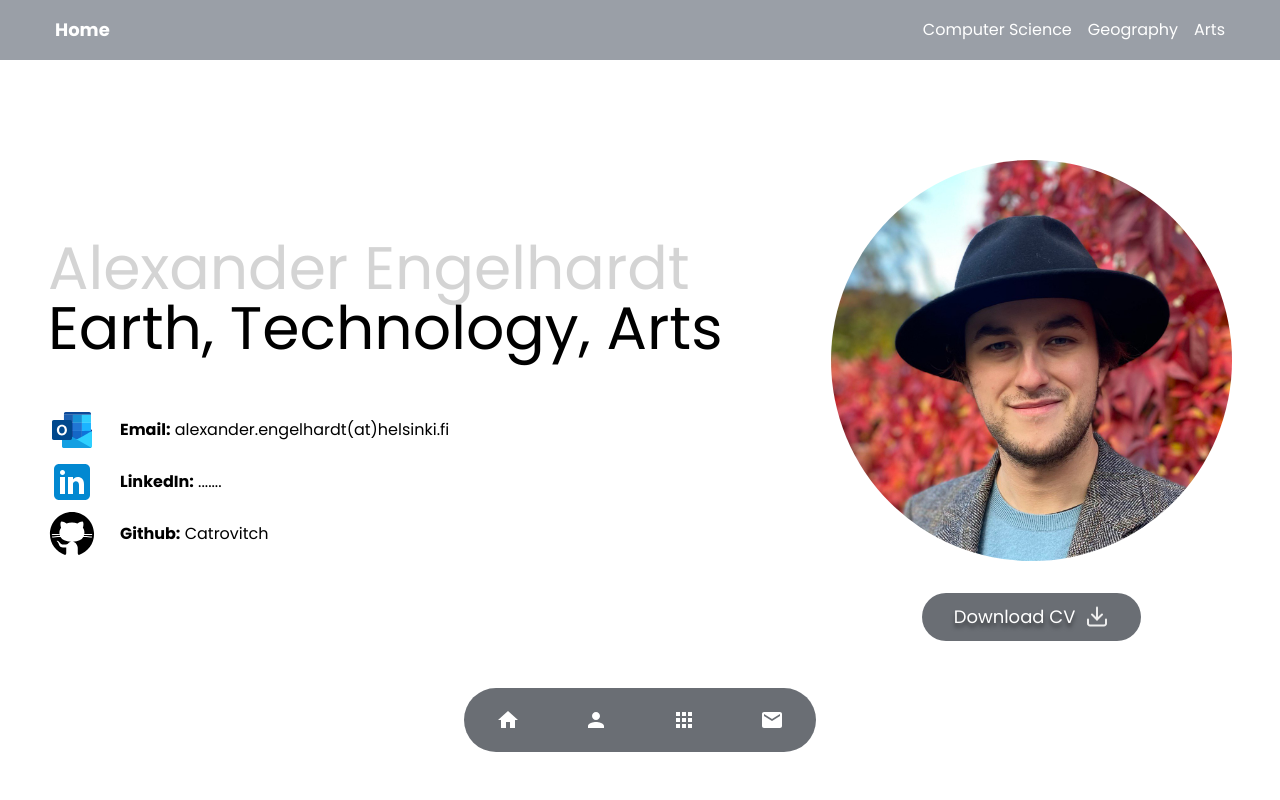
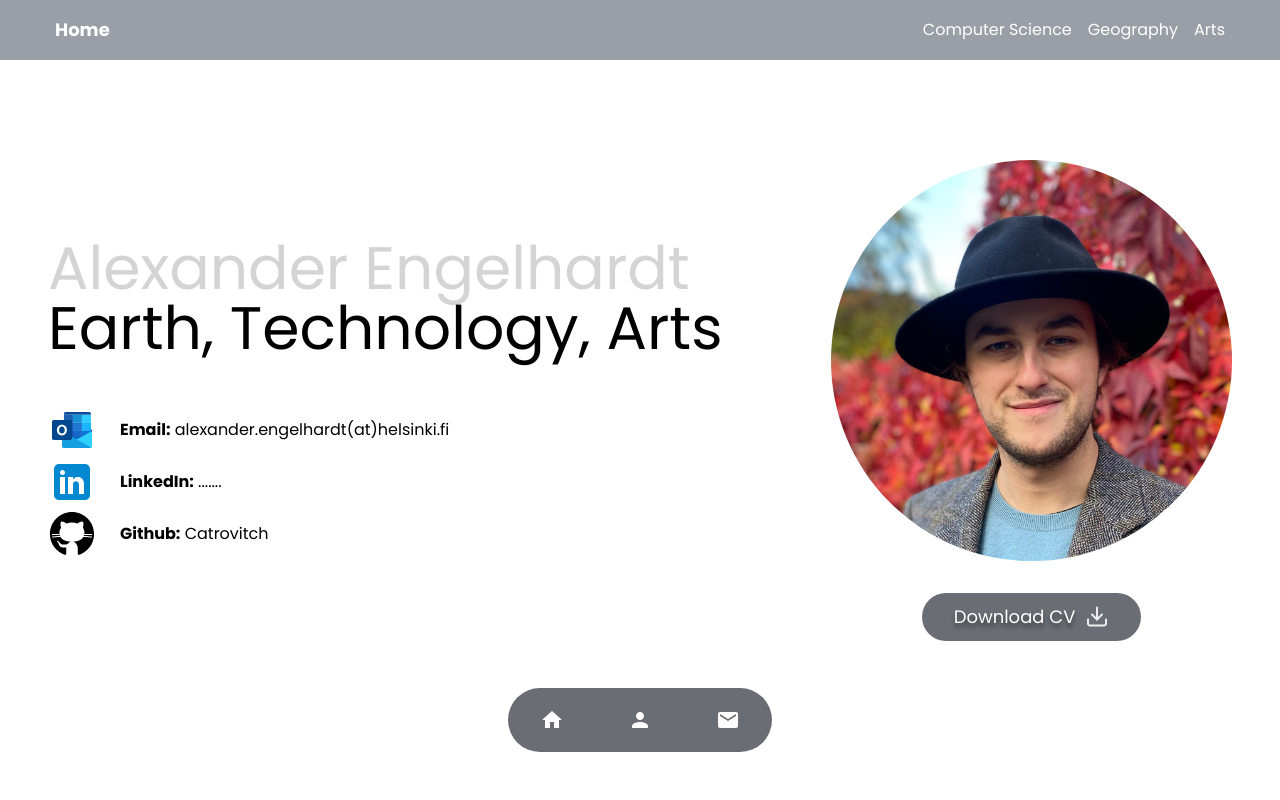
Before and after one commit to Catrovitch/Personal-Homepage, a React (Create React App) app: page / in a window 1280 px wide. Shown: the top 800 px of the page. Built offline with nearby package versions, Linux system fonts and the light colour scheme.

Commit message:
changed background generation slightyl

```diff
--- a/src/components/Menu.tsx
+++ b/src/components/Menu.tsx
@@ -32,14 +32,6 @@ const Menu = () => {
         </Tooltip>
       </Link>
 
-      <Link to="projects" smooth>
-        <Tooltip title="Projects" placement="top" arrow>
-          <IconButton className="group">
-            <AppsIcon className="text-white group-hover:text-secondary" />
-          </IconButton>
-        </Tooltip>
-      </Link>
-
       <Link to="contact" smooth>
         <Tooltip title="Contact" placement="top" arrow>
           <IconButton className="group">
--- a/src/utils/backgroundSVG.ts
+++ b/src/utils/backgroundSVG.ts
@@ -14,7 +14,7 @@ export const generateBackgroundSVG = (color: string): string => {
         <rect width="100%" height="100%" fill="white" />
 
         <!-- Inner rectangle with color -->
-        <rect x="25" y="5" width="100%" height="100%" fill="${color}" />
+        <rect x="10" y="5" width="99%" height="100%" fill="${color}" />
       </svg>
     `;
   };
```
